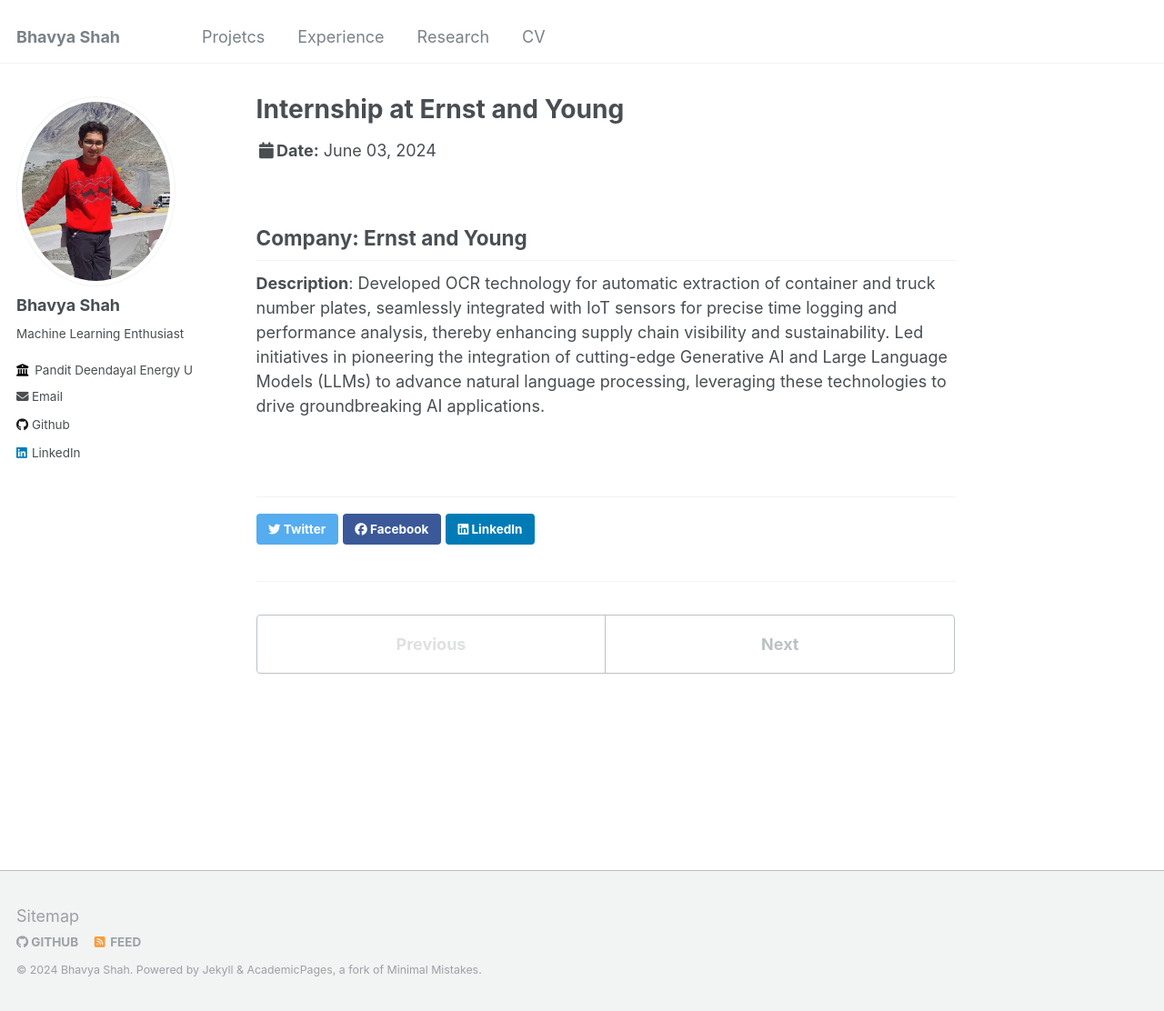
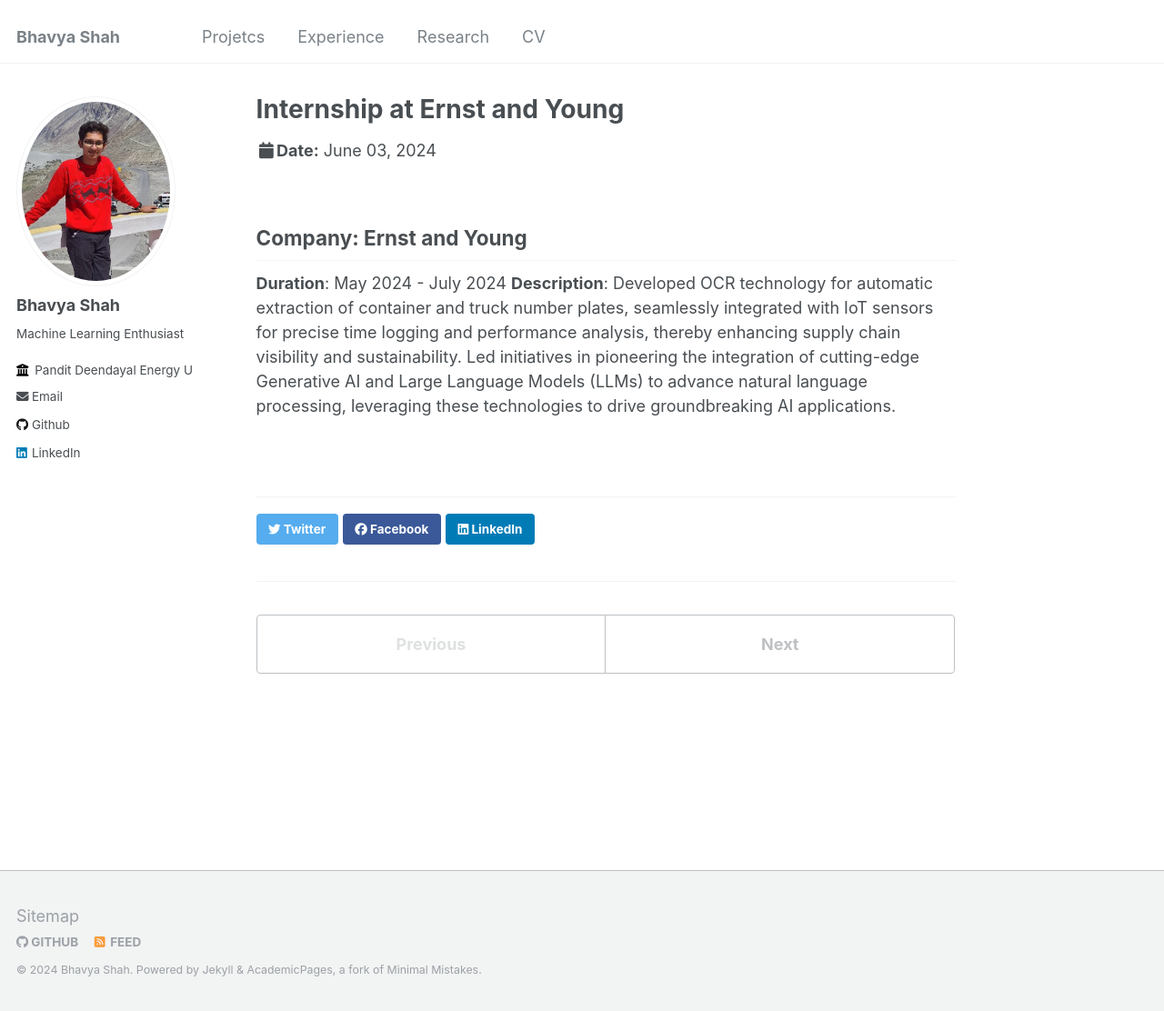
Before and after one commit to B3CODER/B3CODER.github.io, a Jekyll site: the page built from _talks/01-ey-talk.md, in a window 1280 px wide and 1112 px high. Shown: the whole window at 91% size. Built offline with Jekyll 4.4.1, drawn with Linux system fonts in a browser that asks for light colours.

Commit message:
Update 01-ey-talk.md

```diff
--- a/_talks/01-ey-talk.md
+++ b/_talks/01-ey-talk.md
@@ -5,4 +5,5 @@ priority: 1
 ---
 
 ## Company: Ernst and Young
+**Duration**: May 2024 - July 2024
 **Description**: Developed OCR technology for automatic extraction of container and truck number plates, seamlessly integrated with IoT sensors for precise time logging and performance analysis, thereby enhancing supply chain visibility and sustainability. Led initiatives in pioneering the integration of cutting-edge Generative AI and Large Language Models (LLMs) to advance natural language processing, leveraging these technologies to drive groundbreaking AI applications.
```
